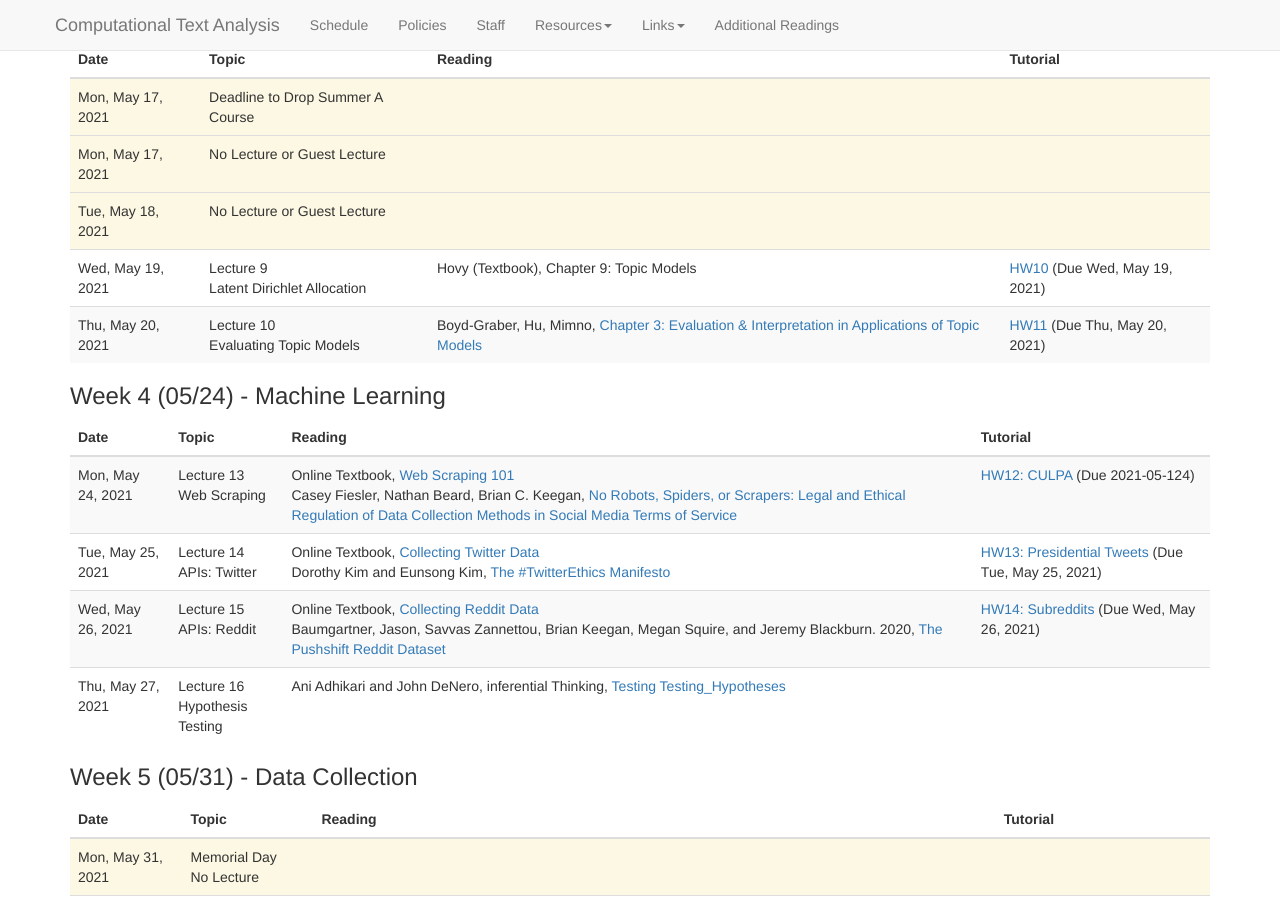
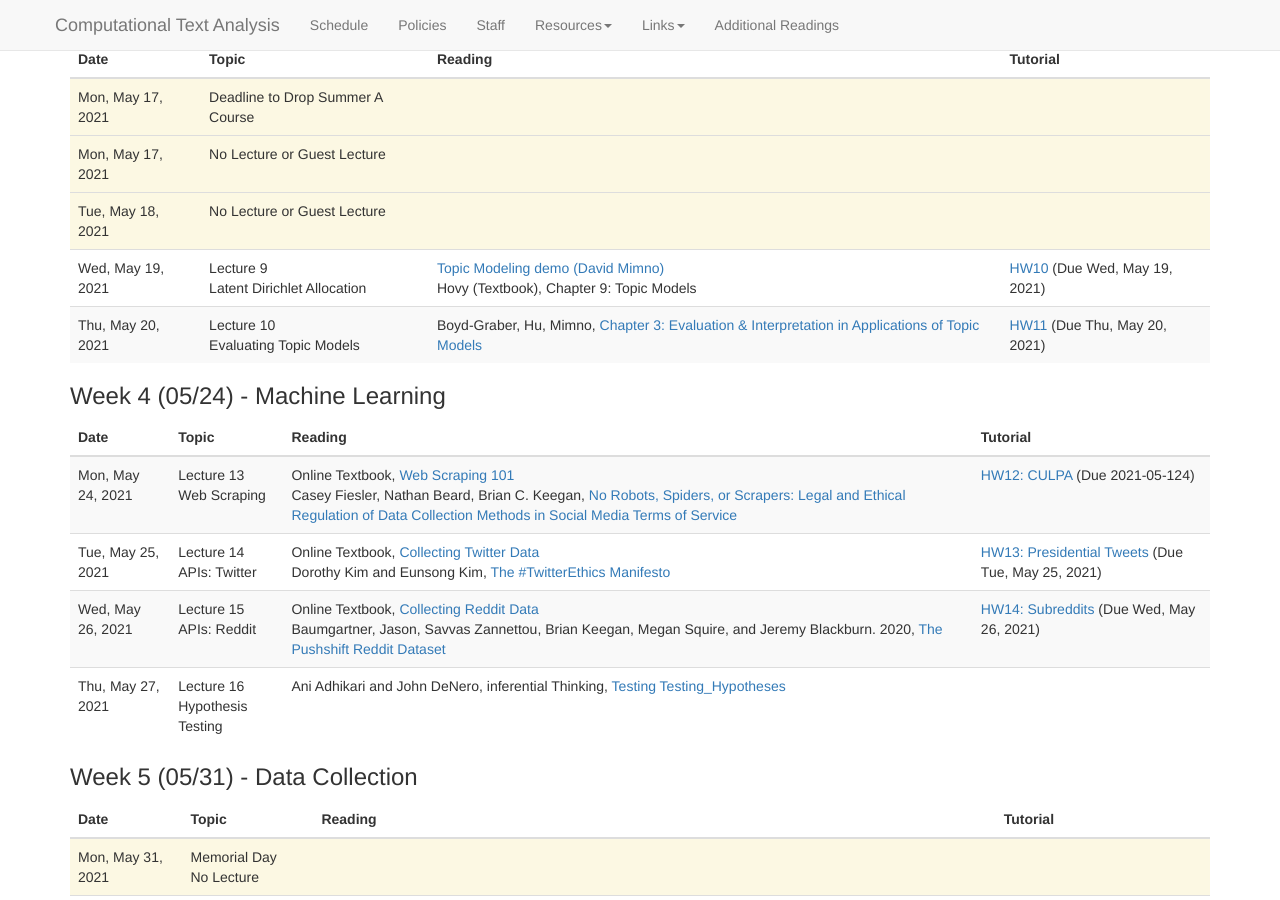
Before and after one commit to BC-COMS-2710/BC-COMS-2710.github.io, a Jekyll site: the page built from schedule.md, in a window 1280 px wide and 900 px high, scrolled down 1683 px. Built offline with Jekyll 4.4.1, drawn with Linux system fonts in a browser that asks for light colours; nearby versions of some CDN libraries.

Commit message:
schedule: added topic modelling demo

```diff
--- a/_data/schedule.yaml
+++ b/_data/schedule.yaml
@@ -227,6 +227,9 @@
       title: "Lecture 9 <br> Latent Dirichlet Allocation"
       readings:
         -
+          url: https://mimno.infosci.cornell.edu/jsLDA/jslda.html
+          title: Topic Modeling demo (David Mimno)
+        -
           title: "Chapter 9: Topic Models"
           authors: Hovy (Textbook)
 
```
